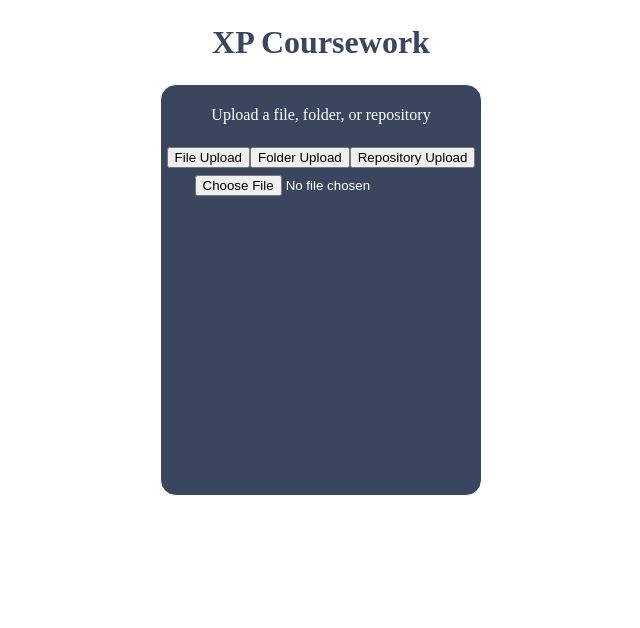
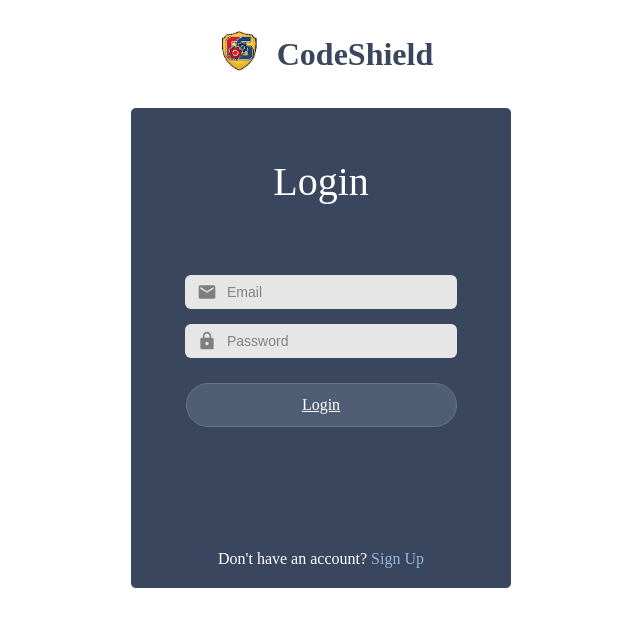
Before and after one commit to XP-Elites/XP-Frontend, a React (Create React App) app: page / in a window 1280 px wide. Shown: the top 628 px of the page, without its empty margins (319-959 px from the left). Built offline with nearby package versions, Linux system fonts and the light colour scheme.

Commit message:
Implement login / sign up page with UI components and styles
- Utilised react-icons for input fields
- Added logo to header
- Sign Up / Login currently has no validation, navigates straight to Home

```diff
--- a/package.json
+++ b/package.json
@@ -10,6 +10,7 @@
     "axios": "^1.13.4",
     "react": "^19.2.3",
     "react-dom": "^19.2.4",
+    "react-icons": "^5.5.0",
     "react-router-dom": "^7.13.0",
     "react-scripts": "5.0.1",
     "web-vitals": "^2.1.4"
--- a/src/App.js
+++ b/src/App.js
@@ -1,6 +1,7 @@
 import { BrowserRouter, Routes, Route } from "react-router";
 import Layout from "./components/layouts/Layout.js";
 import Home from "./components/pages/Home.js";
+import Login from "./components/pages/Login.js";
 import PageNotFound from "./components/pages/404.js";
 
 function App() {
@@ -8,7 +9,7 @@ function App() {
     <BrowserRouter>
       <Layout>
         <Routes>
-          <Route exact path="/" element={<Home />} />
+          <Route exact path="/" element={<Login />} />
           <Route path="/home" element={<Home />} />
           <Route path="*" element={<PageNotFound />} />
         </Routes>
--- a/src/components/UI/Header.css
+++ b/src/components/UI/Header.css
@@ -1,9 +1,9 @@
 .header {
   display: flex;
-  justify-content: center;
+  justify-content: center; /* or use flex-start to left-align within page */
   align-items: center;
   padding: 1rem;
-  background-color: rgb(255, 255, 255);
+  background-color: #ffffff;
   color: rgb(58, 70, 94);
 }
 
@@ -15,3 +15,11 @@
   text-decoration: none;
   color: inherit;
 }
+
+.TitleLogo {
+  display: flex;
+  align-items: center;
+  gap: 8px;
+  margin: 0;
+  font-weight: 600;
+}
--- /dev/null
+++ b/src/components/UI/Login.css
@@ -0,0 +1,143 @@
+.login-page .container {
+  height: 440px;
+  width: 340px;
+  border: 1px solid white;
+  border-radius: 6px;
+  background-color: rgb(58, 70, 94);
+  color: rgb(255, 255, 255);
+  padding: 20px;
+  margin: 7px 0;
+  display: flex;
+  flex-direction: column;
+  align-items: center;
+  gap: 15px;
+}
+
+.login-page .Header {
+  font-size: 40px;
+  margin-bottom: 40px;
+  margin-top: 30px;
+}
+
+.login-page .wrapper {
+  display: flex;
+  justify-content: center;
+  align-items: center;
+  min-height: 50vh;
+}
+
+.login-page .sign_log_container {
+  display: flex;
+  width: 100%;
+  justify-content: center;
+  gap: 15px;
+}
+
+.login-page .SignUp,
+.login-page .Login {
+  display: flex;
+  margin-top: 10px;
+  justify-content: center;
+  align-items: center;
+  padding: 12px 24px;
+  min-width: 120px;
+  width: 65%;
+  border-radius: 25px;
+  background-color: rgb(79, 93, 117);
+  color: white;
+  cursor: pointer;
+  border: 1px solid rgb(100, 116, 139);
+  font-weight: 500;
+
+  transition: all 0.3s ease;
+  text-align: center;
+}
+
+.login-page .text {
+  margin-bottom: 30px;
+}
+
+.login-page .PageSwitch {
+  text-align: center;
+  margin-top: auto;
+}
+.login-page .SignUp:hover,
+.login-page .Login:hover {
+  background-color: rgb(100, 116, 139);
+}
+
+.login-page .SignUp:active,
+.login-page .Login:active {
+  transform: translateY(0);
+  box-shadow: 0 2px 4px rgba(0, 0, 0, 0.2);
+}
+
+.login-page .input-group {
+  width: 80%;
+  display: flex;
+  flex-direction: column;
+  gap: 8px;
+  align-items: center;
+}
+
+.login-page .input-group label {
+  width: 100%;
+  font-size: 14px;
+  font-weight: 500;
+  color: rgb(220, 220, 220);
+  text-align: left;
+}
+
+.login-page .input-group input {
+  width: 100%;
+  padding: 9px 16px;
+  border-radius: 6px;
+  border: none;
+  background-color: rgb(230, 230, 230);
+  color: rgb(50, 50, 50);
+  font-size: 14px;
+  outline: none;
+  transition: all 0.3s ease;
+}
+
+.login-page .input-group input::placeholder {
+  color: rgb(130, 130, 130);
+}
+
+.login-page .input-group input:focus {
+  background-color: rgb(240, 240, 240);
+  box-shadow: 0 0 0 3px rgba(100, 116, 139, 0.3);
+}
+
+.login-page .input-with-icon {
+  position: relative;
+  width: 100%;
+}
+
+.login-page .input-icon {
+  position: absolute;
+  left: 12px;
+  top: 50%;
+  transform: translateY(-50%);
+  display: flex;
+  align-items: center;
+  justify-content: center;
+  pointer-events: none;
+}
+
+.login-page .input-with-icon input {
+  width: 100%;
+  box-sizing: border-box;
+  padding-left: 42px;
+}
+
+/* .submit {
+  display: flex;
+  justify-content: center;
+  align-items: center;
+  width:;
+  height:;
+  color: azure;
+  background-color: aquamarine;
+  border-radius: 50;
+} */
--- /dev/null
+++ b/src/components/icons/Icons.js
@@ -0,0 +1,15 @@
+import React from "react";
+import * as MdIcons from "react-icons/md";
+
+const Icons = ({ icon, size = 18, style = "Default" }) => {
+  const IconComponent = MdIcons[icon]; // e.g. "MdHome", "MdSettings"
+  if (!IconComponent) return null;
+  const iconStyle = styles[style] || styles.Default;
+  return <IconComponent size={size} color={iconStyle.color} />;
+};
+
+const styles = {
+  Default: { color: "#7e7e7e" },
+};
+
+export default Icons;
--- /dev/null
+++ b/src/components/icons/Logo.js
@@ -0,0 +1,13 @@
+import React from "react";
+import codeshield from "./CodeShield.png"; // or .svg
+
+const Logo = ({ size = 60, alt = "CodeShield", className }) => (
+  <img
+    src={codeshield}
+    alt={alt}
+    className={className}
+    style={{ width: size, height: "auto", display: "block" }}
+  />
+);
+
+export default Logo;
--- a/src/components/layouts/Header.js
+++ b/src/components/layouts/Header.js
@@ -1,5 +1,6 @@
 import { Link } from "react-router";
 import "../UI/Header.css";
+import Logo from "../icons/Logo";
 
 function Header(props) {
   // Properties
@@ -15,7 +16,10 @@ function Header(props) {
     <header className="header">
       <p1></p1>
       <Link to="/">
-        <h1>XP Coursework</h1>
+        <h1 className="TitleLogo">
+          <Logo />
+          CodeShield
+        </h1>
       </Link>
     </header>
   );
--- /dev/null
+++ b/src/components/pages/Login.js
@@ -0,0 +1,84 @@
+import "../UI/Login.css";
+import Icons from "../icons/Icons";
+import { useState } from "react";
+import { Link } from "react-router-dom";
+
+function Login() {
+  const [status, setStatus] = useState("Login");
+
+  return (
+    <div className="wrapper login-page">
+      <div className="container">
+        <div className="Header">{status}</div>
+        {status === "Login" ? (
+          <div></div>
+        ) : (
+          <div className="input-group">
+            <div className="input-with-icon">
+              <span className="input-icon">
+                <Icons icon="MdPerson" size={20} />
+              </span>
+              <input type="text" placeholder="Name"></input>
+            </div>
+          </div>
+        )}
+
+        <div className="input-group">
+          <div className="input-with-icon">
+            <span className="input-icon">
+              <Icons icon="MdEmail" size={20} />
+            </span>
+            <input type="text" placeholder="Email"></input>
+          </div>
+        </div>
+        <div className="input-group">
+          <div className="input-with-icon">
+            <span className="input-icon">
+              <Icons icon="MdLock" size={20} />
+            </span>
+            <input type="password" placeholder="Password"></input>
+          </div>
+        </div>
+
+        <div className="sign_log_container">
+          {status === "Login" ? (
+            <Link to="/home" className="Login">
+              {" "}
+              Login
+            </Link>
+          ) : (
+            <Link to="/home" className="SignUp">
+              Sign Up
+            </Link>
+          )}
+        </div>
+
+        <div className="PageSwitch">
+          {status === "Login" ? (
+            <span>
+              Don't have an account?{" "}
+              <span
+                style={{ color: "rgb(150, 180, 220)", cursor: "pointer" }}
+                onClick={() => setStatus("Sign Up")}
+              >
+                Sign Up
+              </span>
+            </span>
+          ) : (
+            <span>
+              Already have an account?{" "}
+              <span
+                style={{ color: "rgb(150, 180, 220)", cursor: "pointer" }}
+                onClick={() => setStatus("Login")}
+              >
+                Login
+              </span>
+            </span>
+          )}
+        </div>
+      </div>
+    </div>
+  );
+}
+
+export default Login;
```
Also changed, not shown: src/components/icons/CodeShield.png (added), 1 other file (tests, documents, lock files or other folders).
